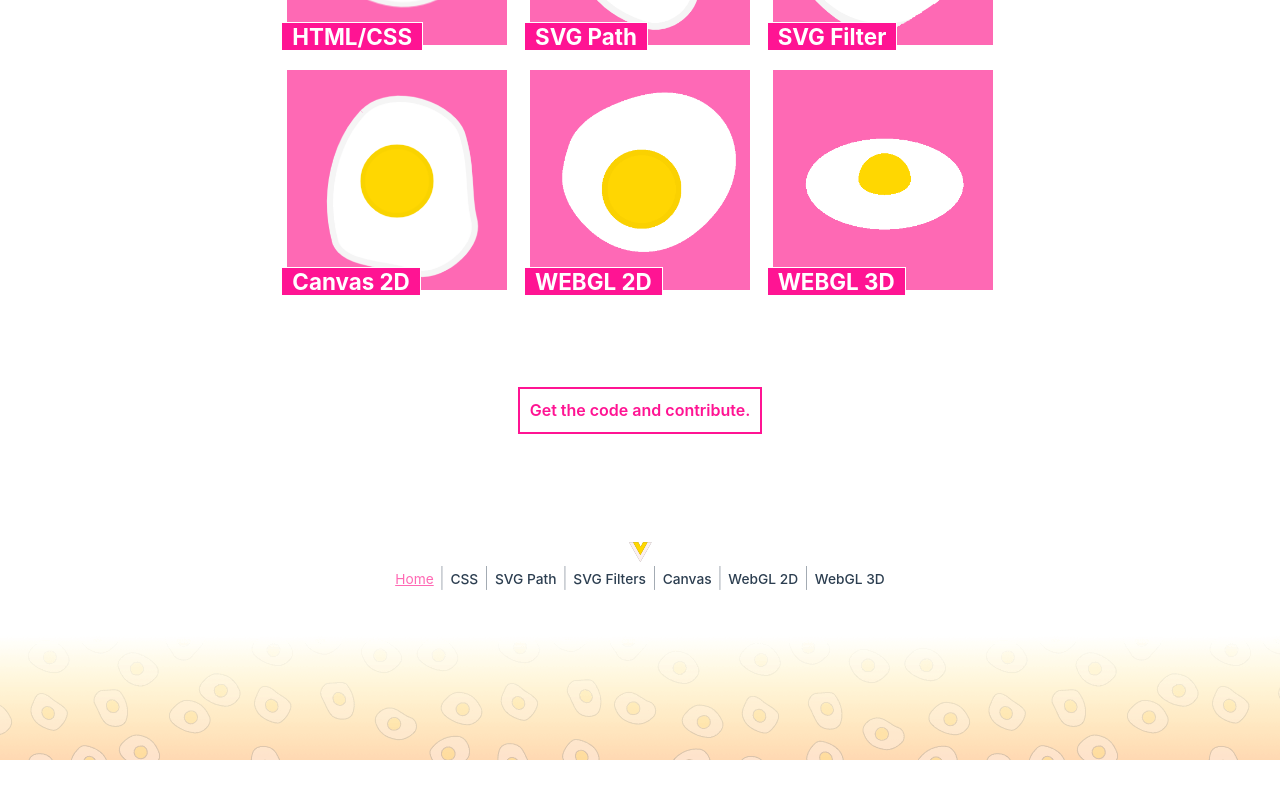
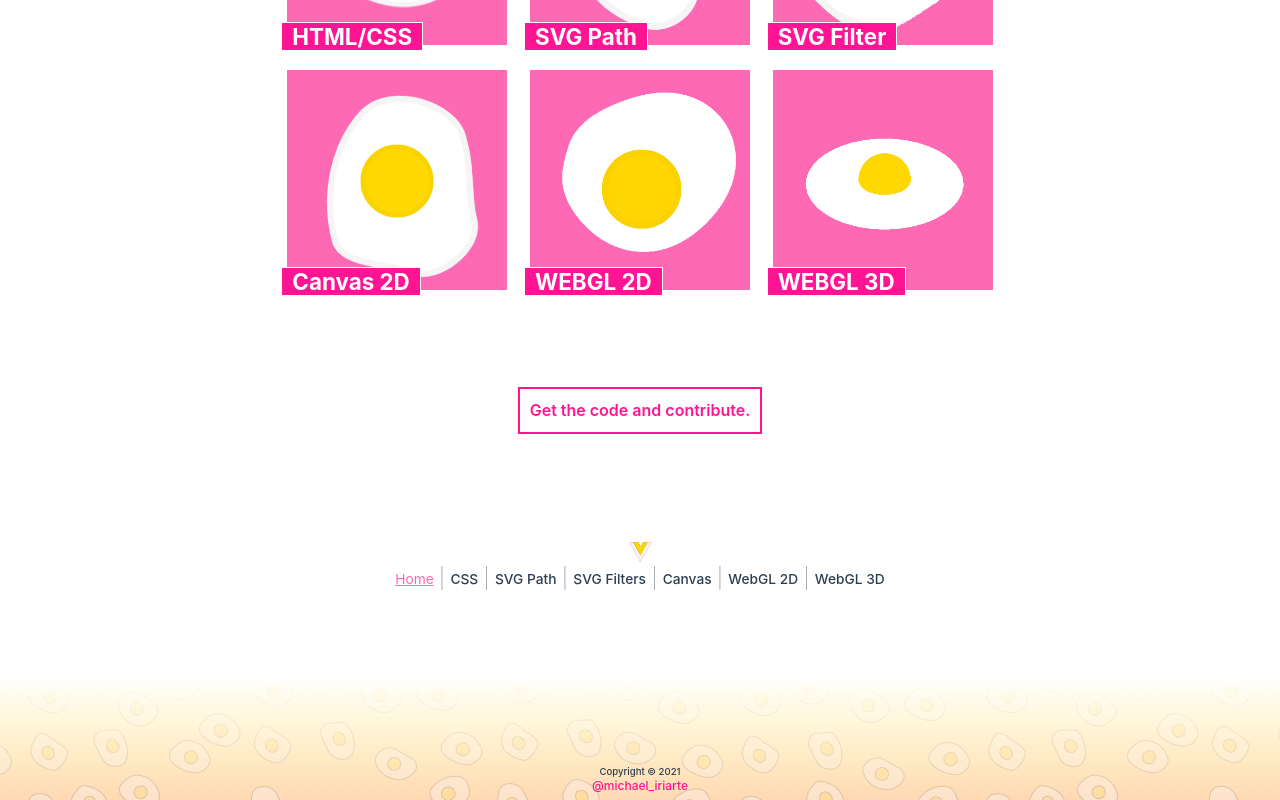
Before and after one commit to mikatalk/vuevos, a Vue app: page / in a window 1280 px wide. Shown: the part 636-1436 px from the top of the page. Before the commit the page ends 1396 px from the top, so only its background shows below. Built offline with nearby package versions, Linux system fonts and the light colour scheme; a small style sheet from the web is missing.

Commit message:
Add copyright footer

```diff
--- a/src/App.vue
+++ b/src/App.vue
@@ -2,7 +2,13 @@
   <div id="vuevos">
     <nav-bar v-if="$route.path != '/'" />
     <router-view/>
-    <nav-bar class="footer" />
+    <footer>
+      <nav-bar />
+      <p class="copyright">
+        Copyright © {{getYear}}
+        <a href="https://www.michael-iriarte.com/">@michael_iriarte</a>
+      </p>
+      </footer>
   </div>
 </template>
 
@@ -12,6 +18,11 @@ export default {
   name: 'App',
   components: {
     'nav-bar': NavBar
+  },
+  computed: {
+    getYear () {
+      return new Date().getFullYear();
+    }
   }
 };
 </script>
@@ -102,29 +113,26 @@ html {
     height: $size;
     margin: 0 auto;
   }
-  .nav-bar.footer {
-    margin: 60px 0 160px;
+
+  footer {
+    .nav-bar {
+      margin: 60px 0 160px;
+    }
+    .copyright {
+      color: #2c3e50;
+      margin: 0;
+      padding: 5px 0;
+      font-size: 0.6rem;
+      font-weight: 500;
+      a {
+        font-size: 0.75rem;
+        color: deeppink;
+        text-decoration: none;
+        padding: 0 10px;
+        display: block;
+      }
+    }
   }
-
-  // .splash-blur {
-  //   position: relative;
-  //   z-index: 0;
-  //   .splash-blur-bg {
-  //     z-index: 1;
-  //     display: block;
-  //     position: absolute;
-  //     background: white;
-  //     filter: blur(25px);
-  //     top: 0;
-  //     right: 0;
-  //     bottom: 0;
-  //     left: 0;
-  //   }
-  //   .splash-blur-content {
-  //     z-index: 2;
-  //     position: relative;
-  //   }
-  // }
 }
 
 
```
